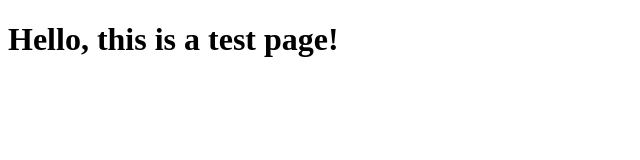
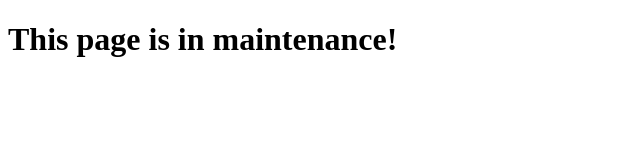
Before and after one commit to Tirsony/SanComputers, a plain HTML site: page index.html in a window 1280 px wide. Shown: the whole page, without its empty margins (0-640 px from the left). Drawn offline with Linux system fonts and the light colour scheme.

Commit message:
Update index.html

```diff
--- a/index.html
+++ b/index.html
@@ -1,9 +1,9 @@
 <!DOCTYPE html>
 <html>
 <head>
-    <title>My Mid-App Test</title>
+    <title>San Computers, Lda</title>
 </head>
 <body>
-    <h1>Hello, this is a test page!</h1>
+    <h1>This page is in maintenance!</h1>
 </body>
 </html>
```
